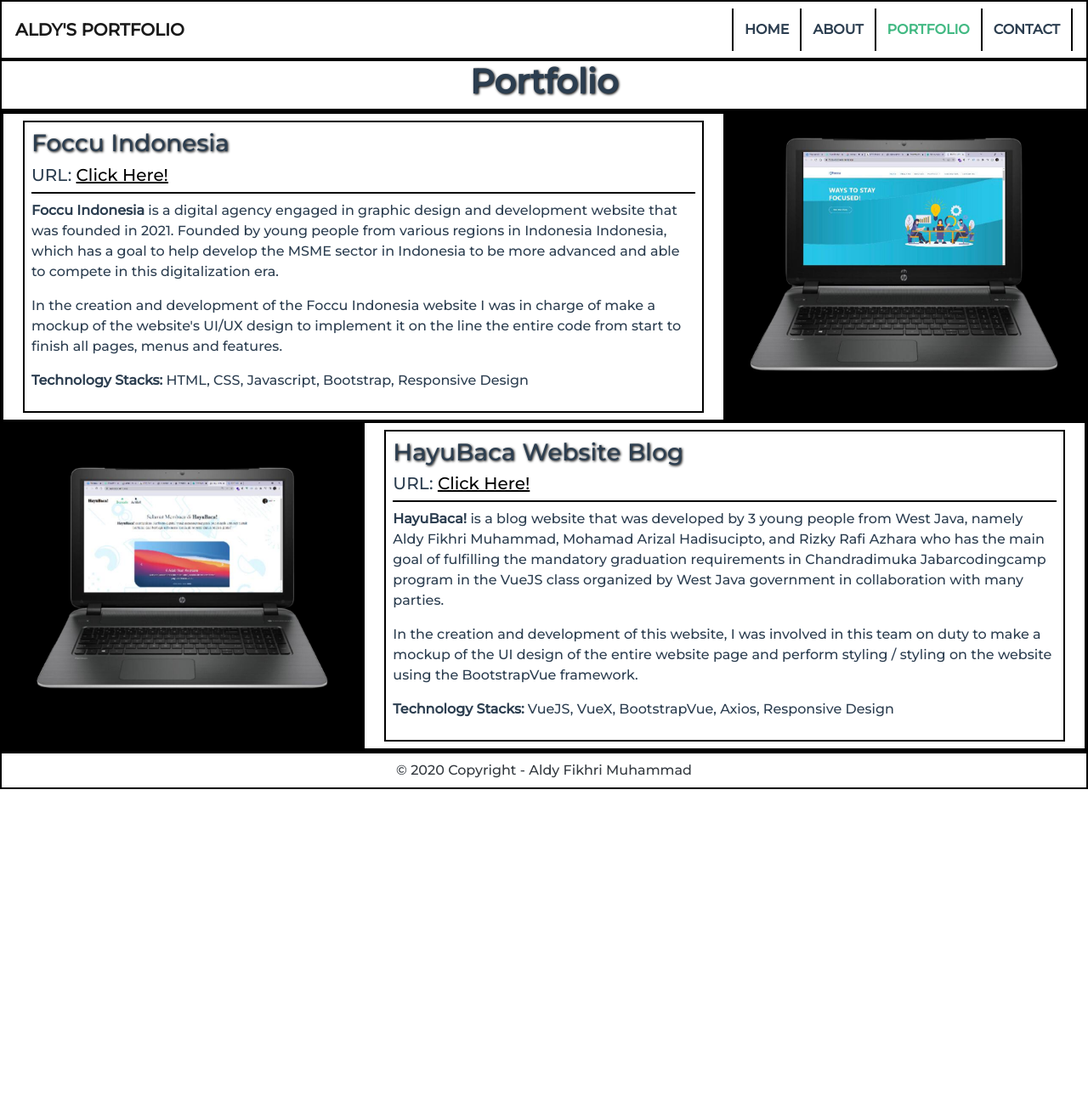
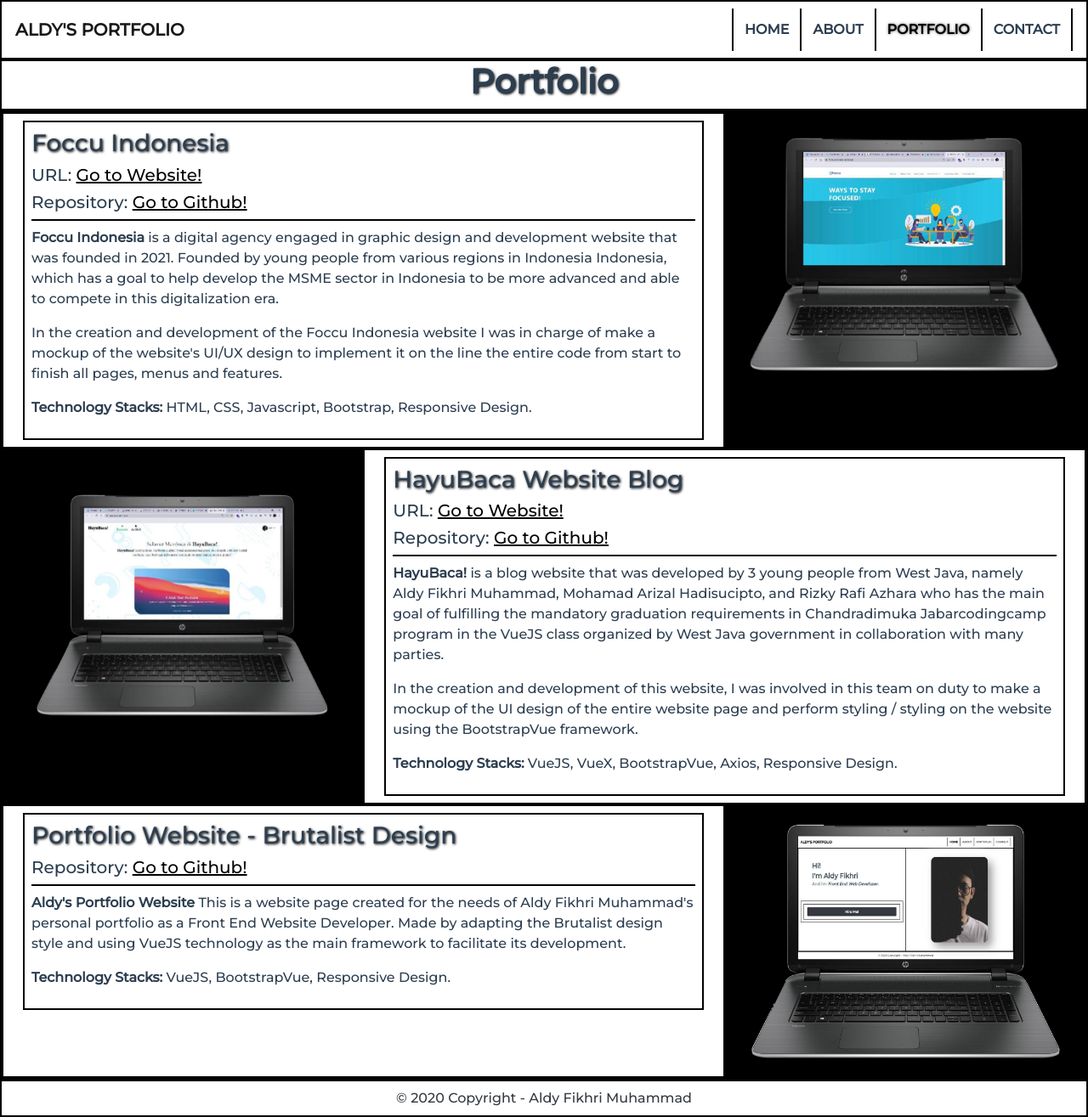
Before and after one commit to aldyfikhrimuhammad/Portfolio-Website-Brutalist-Style, a Vue app: page /portfolio in a window 1280 px wide. Shown: the whole page at 85% size. Before the commit the page ends 929 px from the top, so only its background shows below. Built offline with nearby package versions, Linux system fonts and the light colour scheme.

Commit message:
Fix some bugs

```diff
--- a/src/App.vue
+++ b/src/App.vue
@@ -60,12 +60,14 @@
 }
 
 nav a.router-link-exact-active {
-  color: #42b983;
+  color: #000;
   text-decoration: none;
+  text-shadow: 0 0 0.2rem #555;
 }
 
 nav a:hover {
-  color: #42b983;
+  color: #000;
+  text-shadow: 0 0 0.2rem #555;
   text-decoration: none;
   transition: 0.5s;
   transform: scale(1.1);
--- a/src/views/PortfolioView.vue
+++ b/src/views/PortfolioView.vue
@@ -7,20 +7,21 @@
       <b-container fluid class="bv-example-row" style="border: 2px solid black">
         <b-row>
           <b-col cols="8" class="portfolioContent">
-            <div class="m-2 p-2 text-left portfolioContent" >
+            <div class="m-2 p-2 text-left portfolioContent">
               <div class="titleBlog titleContent">
                 <h3>Foccu Indonesia</h3>
-                <h5>URL: <a href="https://foccu-indonesia.netlify.app//" target="_blank">Click Here!</a></h5>
+                <h5>URL: <a href="https://foccu-indonesia.netlify.app//" target="_blank">Go to Website!</a></h5>
+                <h5>Repository: <a href="https://github.com/aldyfikhrimuhammad/FOCCU-INDONESIA" target="_blank">Go to Github!</a></h5>
               </div>
               <div class="description mt-2">
                 <p>
-                  <strong>Foccu Indonesia</strong> is a digital agency engaged in graphic design and development website that was founded in 2021. Founded by young people from various regions in Indonesia Indonesia, which has a goal to help develop the MSME
-                  sector in Indonesia to be more advanced and able to compete in this digitalization era.
+                  <strong>Foccu Indonesia</strong> is a digital agency engaged in graphic design and development website that was founded in 2021. Founded by young people from various regions in Indonesia Indonesia, which has a goal to help
+                  develop the MSME sector in Indonesia to be more advanced and able to compete in this digitalization era.
                 </p>
                 <p>
                   In the creation and development of the Foccu Indonesia website I was in charge of make a mockup of the website's UI/UX design to implement it on the line the entire code from start to finish all pages, menus and features.
                 </p>
-                <p><strong>Technology Stacks:</strong> HTML, CSS, Javascript, Bootstrap, Responsive Design</p>
+                <p><strong>Technology Stacks:</strong> HTML, CSS, Javascript, Bootstrap, Responsive Design.</p>
               </div>
             </div>
           </b-col>
@@ -41,19 +42,42 @@
               <div class="titleContent titleBlog">
                 <h3>HayuBaca Website Blog</h3>
 
-                <h5>URL: <a href="https://hayubaca.netlify.app/" target="_blank">Click Here!</a></h5>
+                <h5>URL: <a href="https://hayubaca.netlify.app/" target="_blank">Go to Website!</a></h5>
+                <h5>Repository: <a href="https://github.com/rizkraf/hayu-baca" target="_blank">Go to Github!</a></h5>
               </div>
               <div class="description mt-2">
                 <p>
-                  <strong>HayuBaca!</strong> is a blog website that was developed by 3 young people from West Java, namely Aldy Fikhri Muhammad, Mohamad Arizal Hadisucipto, and Rizky Rafi Azhara who has the main goal of fulfilling the mandatory graduation
-                  requirements in Chandradimuka Jabarcodingcamp program in the VueJS class organized by West Java government in collaboration with many parties.
+                  <strong>HayuBaca!</strong> is a blog website that was developed by 3 young people from West Java, namely Aldy Fikhri Muhammad, Mohamad Arizal Hadisucipto, and Rizky Rafi Azhara who has the main goal of fulfilling the
+                  mandatory graduation requirements in Chandradimuka Jabarcodingcamp program in the VueJS class organized by West Java government in collaboration with many parties.
                 </p>
                 <p>
                   In the creation and development of this website, I was involved in this team on duty to make a mockup of the UI design of the entire website page and perform styling / styling on the website using the BootstrapVue
                   framework.
                 </p>
-                <p><strong>Technology Stacks:</strong> VueJS, VueX, BootstrapVue, Axios, Responsive Design</p>
+                <p><strong>Technology Stacks:</strong> VueJS, VueX, BootstrapVue, Axios, Responsive Design.</p>
               </div>
+            </div>
+          </b-col>
+        </b-row>
+        <b-row>
+          <b-col cols="8" class="portfolioContent">
+            <div class="m-2 p-2 text-left portfolioContent">
+              <div class="titleBlog titleContent">
+                <h3>Portfolio Website - Brutalist Design</h3>
+                <h5>Repository: <a href="https://github.com/aldyfikhrimuhammad/Portfolio-Website-Brutalist-Style" target="_blank">Go to Github!</a></h5>
+              </div>
+              <div class="description mt-2">
+                <p>
+                  <strong>Aldy's Portfolio Website</strong> This is a website page created for the needs of Aldy Fikhri Muhammad's personal portfolio as a Front End Website Developer. Made by adapting the Brutalist design style and using
+                  VueJS technology as the main framework to facilitate its development.
+                </p>
+                <p><strong>Technology Stacks:</strong> VueJS, BootstrapVue, Responsive Design.</p>
+              </div>
+            </div>
+          </b-col>
+          <b-col cols="4" class="imgPorto">
+            <div class="m-2">
+              <img src="@/assets/Portfolio desktop.jpg" alt="Portfolio Website" width="100%" height="100%" />
             </div>
           </b-col>
         </b-row>
```
Also changed, not shown: src/assets/Portfolio desktop.jpg (added).
